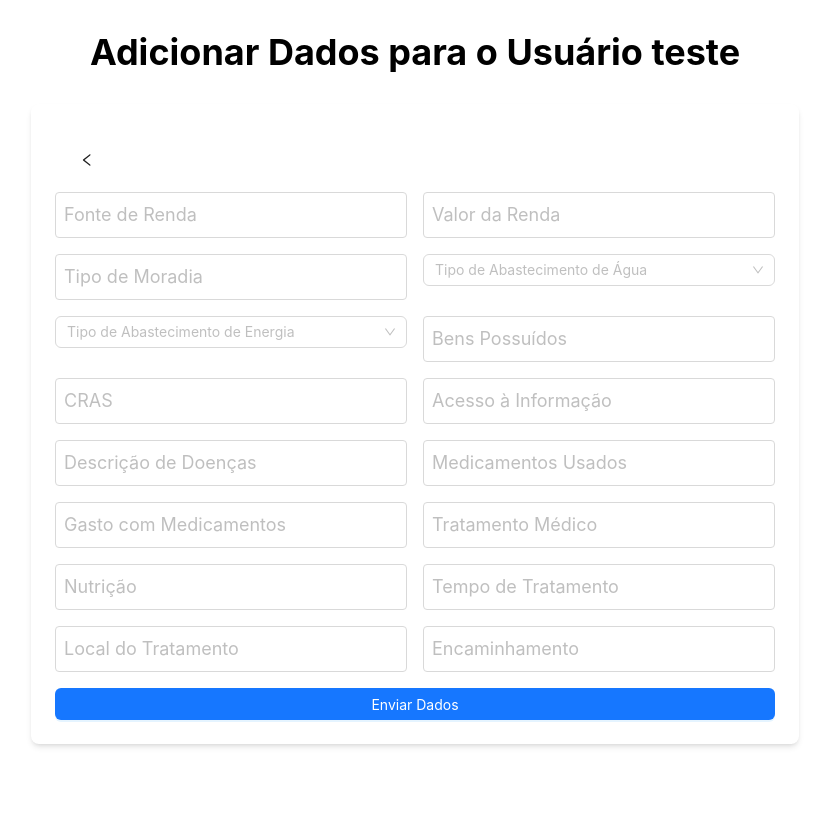
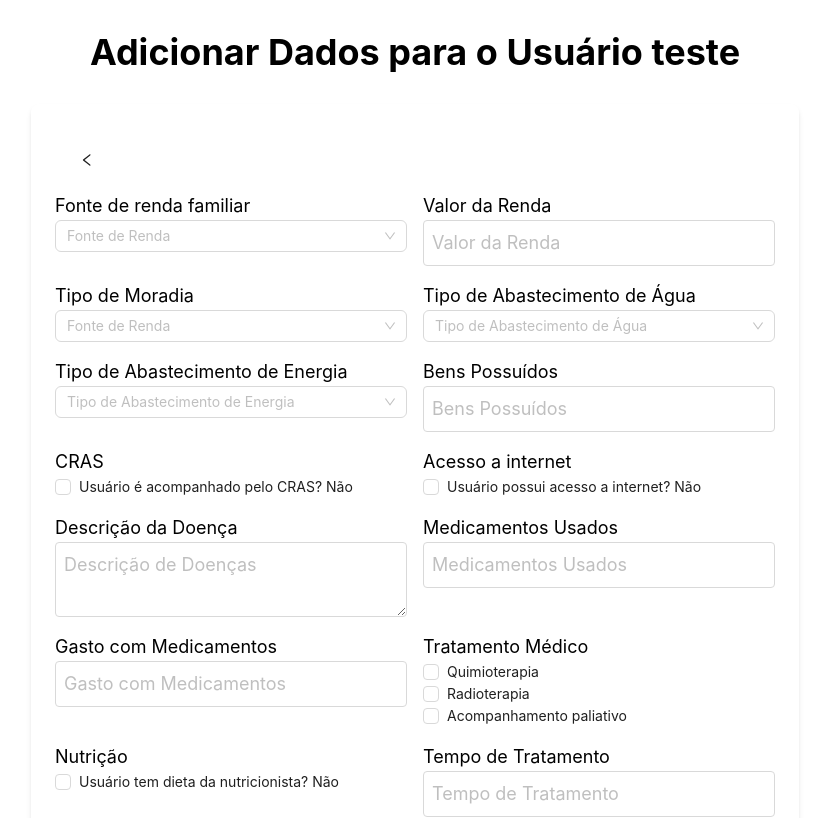
Before and after one commit to Pedro-Luucas/servico-social, a React (Create React App) app: page /adicionar-dados/teste in a window 1280 px wide. Shown: the top 818 px of the page, without its empty margins (225-1054 px from the left). Built offline with nearby package versions, Linux system fonts and the light colour scheme.

Commit message:
fiz coisa pkrl

```diff
--- a/src/components/EnderecoModal.tsx
+++ b/src/components/EnderecoModal.tsx
@@ -13,7 +13,7 @@ interface AddressModalProps {
   initialData?: Endereco | null;
 }
 
-const AddressModal: React.FC<AddressModalProps> = ({ onClose, onSave, initialData }) => {
+const EnderecoModal: React.FC<AddressModalProps> = ({ onClose, onSave, initialData }) => {
   const [cep, setCep] = useState(initialData?.CEP || '');
   const [municipio, setMunicipio] = useState(initialData?.municipio || '');
   const [bairro, setBairro] = useState(initialData?.bairro || '');
@@ -161,4 +161,4 @@ const AddressModal: React.FC<AddressModalProps> = ({ onClose, onSave, initialDat
   );
 };
 
-export default AddressModal;
+export default EnderecoModal;
--- /dev/null
+++ b/src/components/FamiliarModal.tsx
@@ -0,0 +1,146 @@
+import React, { useEffect, useState } from 'react';
+import { Familiar } from '../types';
+import { Input, Button, Select } from "antd";
+import { CloseOutlined } from '@ant-design/icons';
+
+interface FamiliarModalProps {
+  onClose: () => void;
+  onSave: (familiar: Familiar) => void;
+  initialData?: Familiar | null;
+}
+
+const FamiliarModal: React.FC<FamiliarModalProps> = ({ onClose, onSave, initialData }) => {
+  const [nome, setNome] = useState(initialData?.nome || '');
+  const [parentesco, setParentesco] = useState(initialData?.parentesco || '');
+  const [idade, setIdade] = useState(initialData?.idade || NaN);
+  const [profissao, setProfissao] = useState(initialData?.profissao || '');
+  const [escolaridade, setEscolaridade] = useState(initialData?.escolaridade || '');
+  const [salario, setSalario] = useState(initialData?.salario || NaN);
+
+  // Atualiza os valores iniciais caso initialData seja fornecido
+  useEffect(() => {
+    if (initialData) {
+      setNome(initialData.nome || '');
+      setParentesco(initialData.parentesco || '');
+      setIdade(initialData.idade || NaN);
+      setProfissao(initialData.profissao || '');
+      setEscolaridade(initialData.escolaridade || '');
+      setSalario(initialData.salario || NaN);
+    }
+  }, [initialData]);
+
+  // Função para submeter o formulário
+  const handleSubmit = () => {
+    const familiarFinal: Familiar = {
+      nome,
+      parentesco,
+      idade,
+      profissao,
+      escolaridade,
+      salario,
+    };
+    onSave(familiarFinal);  // Chama a função de salvamento passando os dados do familiar
+    onClose();              // Fecha o modal após salvar
+  };
+
+  const handleCancel = () => {
+    // Reseta os valores dos campos e fecha o modal
+    setNome('');
+    setParentesco('');
+    setIdade(NaN);
+    setProfissao('');
+    setEscolaridade('');
+    setSalario(NaN);
+    onClose();
+  };
+
+  return (
+    <div className="fixed inset-0 bg-black bg-opacity-50 flex justify-center items-center">
+      <div className="bg-white p-6 rounded shadow-lg w-96">
+        <div className="flex flex-row justify-between">
+          <h2 className="text-xl mb-4">Adicionar Familiar</h2>
+          <Button type='text' icon={<CloseOutlined />} onClick={onClose} className='self-start' />
+        </div>
+
+        <form className="grid grid-cols-1 gap-4">
+          {/* Nome */}
+          <Input
+            value={nome}
+            onChange={(e) => setNome(e.target.value)}
+            placeholder="Nome"
+            className="border rounded p-4 w-full text-lg"
+          />
+
+          {/* Parentesco */}
+          <Input
+            value={parentesco}
+            onChange={(e) => setParentesco(e.target.value)}
+            placeholder="Parentesco"
+            className="border rounded p-4 w-full text-lg"
+          />
+
+          {/* Idade */}
+          <Input
+            type="number"
+            value={idade}
+            onChange={(e) => setIdade(Number(e.target.value))}
+            placeholder="Idade"
+            className="border rounded p-4 w-full text-lg"
+          />
+
+          {/* Profissão */}
+          <Input
+            value={profissao}
+            onChange={(e) => setProfissao(e.target.value)}
+            placeholder="Profissão"
+            className="border rounded p-4 w-full text-lg"
+          />
+
+          {/* Escolaridade */}
+          <Select
+              placeholder="Escolaridade"
+              onChange={(value) => setEscolaridade(value)}
+              className="w-full size-full text-lg"
+              options={[
+                { value: 'ef-incompleto', label: 'Ensino fundamental incompleto' },
+                { value: 'ef-completo', label: 'Ensino fundamental completo' },
+                { value: 'em-incompleto', label: 'Ensino médio incompleto' },
+                { value: 'em-completo', label: 'Ensino médio completo' },
+                { value: 'es-incompleto', label: 'Ensino superior incompleto' },
+                { value: 'es-completo', label: 'Ensino superior completo' },
+              ]}
+            />
+
+          {/* Salário */}
+          <Input
+            type="number"
+            value={salario}
+            onChange={(e) => setSalario(Number(e.target.value))}
+            placeholder="Salário"
+            className="border rounded p-4 w-full text-lg"
+          />
+
+          {/* Botões de Ação */}
+          <div className="flex justify-end space-x-4">
+            <button
+              type="button"
+              onClick={handleCancel}
+              className="bg-gray-300 text-black p-4 text-lg rounded"
+            >
+              Cancelar
+            </button>
+            <button
+              type="button"
+              onClick={handleSubmit}
+              className="bg-blue-500 text-white p-4 text-lg rounded"
+            >
+              Salvar
+            </button>
+          </div>
+        </form>
+      </div>
+    </div>
+  );
+};
+
+export default FamiliarModal;
--- a/src/pages/AdicionarDados.tsx
+++ b/src/pages/AdicionarDados.tsx
@@ -1,14 +1,18 @@
 import React, { useState } from 'react';
 import { useParams, useNavigate } from 'react-router-dom';
-import { DadosUsuario, Familiar } from '../types';
+import { DadosUsuario, Familiar, CRAS } from '../types';
+import type { CheckboxProps } from 'antd';
 import { Input, Select, Checkbox, Button } from 'antd';
-import { LeftOutlined } from '@ant-design/icons';
+import { LeftOutlined, EyeInvisibleOutlined, EyeOutlined } from '@ant-design/icons';
+import FamiliarModal from '../components/FamiliarModal';
+
+const { TextArea } = Input;
 
 const AdicionarDados: React.FC = () => {
+
   const { id } = useParams<{ id: string }>(); // Pega o ID da URL
 
   const [formData, setFormData] = useState<DadosUsuario>({
-    familiares: [{ nome: '',escolaridade: '', profissao: '', idade: 0, salario: 0, parentesco: '' }],
     fonteRenda: '',
     valorRenda: NaN,
     moradia: '',
@@ -16,7 +20,6 @@ const AdicionarDados: React.FC = () => {
     energia: '',
     bens: '',
     internet: false,
-    CRAS: '',
     acesso: '',
     descDoenca: '',
     medicamentos: '',
@@ -29,6 +32,48 @@ const AdicionarDados: React.FC = () => {
   });
 
   const navigate = useNavigate();
+
+  //Familiares
+  const [showModal, setShowModal] = useState(false);
+  const [familiar, setFamiliar] = useState<Familiar | null>(null);
+  const handleFamiliarSubmit = (familiarData: Familiar) => {
+    setFamiliar(familiarData);
+    setFormData((prevState) => ({
+      ...prevState,
+      familiares: [...(prevState.familiares || []), familiarData]
+    }));
+    setShowModal(false);
+    console.log(formData)
+  };
+
+  //CRAS
+  const [isCRAS, setIsCRAS] = useState(false)
+  const [isAcesso, setIsAcesso] = useState(false)
+  var acessoVisibility = isCRAS ? '' : 'hidden'
+  var CrasLoginVisibility = isAcesso ? '' : 'hidden'
+
+  const toggleCRAS: CheckboxProps['onChange'] = (e) => {
+    setIsCRAS(e.target.checked)
+  }
+  const toggleAcesso: CheckboxProps['onChange'] = (e) => {
+    setIsAcesso(e.target.checked)
+
+  }
+
+  // SN SIM OU NAO
+  const [isNet, setIsNet] = useState(false)
+  const [isNutri, setIsNutri] = useState(false)
+  const toggleNet: CheckboxProps['onChange'] = (e) => {
+    setIsNet(e.target.checked)
+  }
+  const toggleNutri: CheckboxProps['onChange'] = (e) => {
+    setIsNutri(e.target.checked)
+  }
+  var SNnet = isNet ? 'Sim' : 'Não'
+  var SNnutri = isNutri  ? 'Sim' : 'Não'
+  var SNcras = isCRAS ? 'Sim' : 'Não'
+  var SNacesso = isAcesso ? 'Sim' : 'Não'
+
 
   const handleInputChange = (e: React.ChangeEvent<HTMLInputElement>) => {
     const { name, value } = e.target;
@@ -45,7 +90,7 @@ const AdicionarDados: React.FC = () => {
 
   const handleVoltar = () => {
     setFormData({
-      familiares: [{ nome: '',escolaridade: '', profissao: '', idade: 0, salario: 0, parentesco: '' }],
+      familiares: [{ nome: '', escolaridade: '', profissao: '', idade: 0, salario: 0, parentesco: '' }],
       fonteRenda: '',
       valorRenda: NaN,
       moradia: '',
@@ -53,7 +98,6 @@ const AdicionarDados: React.FC = () => {
       energia: '',
       bens: '',
       internet: false,
-      CRAS: '',
       acesso: '',
       descDoenca: '',
       medicamentos: '',
@@ -65,48 +109,49 @@ const AdicionarDados: React.FC = () => {
       encaminhamento: '',
     });
     navigate('/Cadastro')
-  }
+  };
 
-  //const handleAddFamiliar = () => {
-  //  setFormData({
-  //    ...formData,
-  //    familiares: [...formData.familiares, { nome: '', idade: 0, parentesco: '' }],
-  //  });
-  //};
-
-  const handleFamiliarChange = (index: number, field: keyof Familiar, value: string | number) => {
-    const updatedFamiliares = [...formData.familiares];
-    updatedFamiliares[index] = { ...updatedFamiliares[index], [field]: value };
-    setFormData({ ...formData, familiares: updatedFamiliares });
-  };
 
   const handleSubmit = (e: React.FormEvent) => {
     e.preventDefault();
     console.log('Dados do Usuário:', formData);
-    // Aqui você pode enviar os dados para uma API ou outro processamento.
   };
 
   return (
     <div className="container mx-auto p-4 md:p-8">
-
       <h1 className="text-2xl md:text-4xl font-bold mb-4 md:mb-8 text-center">
         Adicionar Dados para o Usuário {id}
       </h1>
-      <div className="max-w-3xl mx-auto bg-white p-6 rounded-lg shadow-md">
-
+      <div className="max-w-3xl mx-auto mb-10 bg-white p-6 rounded-lg shadow-md ">
         <div className='button p-4'>
-        <Button type='text' icon={<LeftOutlined />} onClick={handleVoltar}  />
+          <Button type='text' icon={<LeftOutlined />} onClick={handleVoltar} />
         </div>
 
         <form onSubmit={handleSubmit} className="grid grid-cols-1 md:grid-cols-2 gap-4">
+
           {/* Fonte de Renda */}
-          <Input
-            name="fonteRenda"
+          <div className="flex flex-col">
+            <label className="text-lg">Fonte de renda familiar</label>
+            <Select
               placeholder="Fonte de Renda"
-            value={formData.fonteRenda}
-            onChange={handleInputChange}
-            className="border rounded p-2 w-full text-lg"
+              onChange={(value) => handleSelectChange('fonteRenda', value)}
+              className="w-full"
+              options={[
+                { value: 'emp-formal', label: 'emp. formal' },
+                { value: 'emp-informal', label: 'emp. informal' },
+                { value: 'ap-invalidez', label: 'aposentado por invalidez' },
+                { value: 'ap-contribuicao', label: 'aposentado por tempo de contribuição' },
+                { value: 'pens-morte', label: 'pensão por morte' },
+                { value: 'aux-doenca', label: 'auxilio doença' },
+                { value: 'BPC-LOAS', label: 'BPC/LOAS' },
+                { value: 'bolsa-familia', label: 'bolsa familia' },
+              ]}
             />
+          </div>
+
+          {/* Valor da Renda */}
+          <div className="flex flex-col">
+            <label className="text-lg">Valor da Renda</label>
             <Input
               name="valorRenda"
               placeholder="Valor da Renda"
@@ -115,40 +160,57 @@ const AdicionarDados: React.FC = () => {
               onChange={handleInputChange}
               className="border rounded p-2 w-full text-lg"
             />
+          </div>
 
           {/* Moradia */}
-          <Input
-            name="moradia"
-            placeholder="Tipo de Moradia"
-            value={formData.moradia}
-            onChange={handleInputChange}
-            className="border rounded p-2 w-full text-lg"
+          <div className="flex flex-col">
+            <label className="text-lg">Tipo de Moradia</label>
+            <Select
+              placeholder="Fonte de Renda"
+              onChange={(value) => handleSelectChange('fonteRenda', value)}
+              className="w-full"
+              options={[
+                { value: 'própria', label: 'Casa própria' },
+                { value: 'alugada', label: 'Casa alugada' },
+                { value: 'cedida', label: 'Casa cedida' },
+                { value: 'financiada', label: 'Casa financiada' },
+              ]}
             />
+          </div>
 
           {/* Água */}
+          <div className="flex flex-col">
+            <label className="text-lg">Tipo de Abastecimento de Água</label>
             <Select
               placeholder="Tipo de Abastecimento de Água"
               onChange={(value) => handleSelectChange('agua', value)}
               className="w-full"
               options={[
-              { value: 'Encanada', label: 'Encanada' },
-              { value: 'Poço', label: 'Poço' },
-              { value: 'Caminhão pipa', label: 'Caminhão pipa' },
+                { value: 'publica', label: 'rede pública' },
+                { value: 'poco', label: 'poço ou nascente' },
+                { value: 'outros', label: 'outros' },
               ]}
             />
+          </div>
 
           {/* Energia */}
+          <div className="flex flex-col">
+            <label className="text-lg">Tipo de Abastecimento de Energia</label>
             <Select
               placeholder="Tipo de Abastecimento de Energia"
               onChange={(value) => handleSelectChange('energia', value)}
               className="w-full"
               options={[
-              { value: 'Elétrica', label: 'Elétrica' },
-              { value: 'Gerador', label: 'Gerador' },
+                { value: 'celesc', label: 'celesc' },
+                { value: 'cooperativa', label: 'cooperativa' },
+                { value: 'irregular', label: 'irregular' },
               ]}
             />
+          </div>
 
           {/* Bens */}
+          <div className="flex flex-col">
+            <label className="text-lg">Bens Possuídos</label>
             <Input
               name="bens"
               placeholder="Bens Possuídos"
@@ -156,44 +218,45 @@ const AdicionarDados: React.FC = () => {
               onChange={handleInputChange}
               className="border rounded p-2 w-full text-lg"
             />
-
-          {/* Internet
-          <Checkbox
-            checked={formData.internet}
-            onChange={handleCheckboxChange}
-          >
-            Possui Internet?
-          </Checkbox>
-          */}
+          </div>
 
           {/* CRAS */}
-          <Input
-            name="CRAS"
-            placeholder="CRAS"
-            value={formData.CRAS}
-            onChange={handleInputChange}
-            className="border rounded p-2 w-full text-lg"
-          />
+          <div className="flex flex-col">
+            <label className="text-lg">CRAS</label>
+              <Checkbox checked={isCRAS} onChange={toggleCRAS}>Usuário é acompanhado pelo CRAS? {SNcras}</Checkbox>
+              <Checkbox checked={isAcesso} onChange={toggleAcesso} className={acessoVisibility}>Usuário tem acesso ao sistema do CRAS? {SNacesso}</Checkbox>
+              <div className={'' + CrasLoginVisibility}>
+                <div>
+                  <label className='text-lg'>Chave</label>
+                  <Input placeholder='Chave'></Input>
+                </div>
+                <div>
+                  <label className='text-lg'>Senha</label>
+                  <Input.Password placeholder='Senha' iconRender={(visible) => (visible ? <EyeOutlined /> : <EyeInvisibleOutlined />)} ></Input.Password>
+                </div>
+              </div>
+          </div>
 
           {/* Acesso */}
-          <Input
-            name="acesso"
-            placeholder="Acesso à Informação"
-            value={formData.acesso}
-            onChange={handleInputChange}
-            className="border rounded p-2 w-full text-lg"
-          />
+          <div className="flex flex-col">
+            <label className="text-lg">Acesso a internet</label>
+            <Checkbox onChange={toggleNet}>Usuário possui acesso a internet? {SNnet}</Checkbox>
+          </div>
 
           {/* Doenças */}
-          <Input
+          <div className="flex flex-col">
+            <label className="text-lg">Descrição da Doença</label>
+            <TextArea
               name="descDoenca"
               placeholder="Descrição de Doenças"
               value={formData.descDoenca}
-            onChange={handleInputChange}
               className="border rounded p-2 w-full text-lg"
             />
+          </div>
 
           {/* Medicamentos */}
+          <div className="flex flex-col">
+            <label className="text-lg">Medicamentos Usados</label>
             <Input
               name="medicamentos"
               placeholder="Medicamentos Usados"
@@ -201,8 +264,11 @@ const AdicionarDados: React.FC = () => {
               onChange={handleInputChange}
               className="border rounded p-2 w-full text-lg"
             />
+          </div>
 
           {/* Gastos com Medicamentos */}
+          <div className="flex flex-col">
+            <label className="text-lg">Gasto com Medicamentos</label>
             <Input
               name="medicamentosGasto"
               placeholder="Gasto com Medicamentos"
@@ -211,26 +277,25 @@ const AdicionarDados: React.FC = () => {
               onChange={handleInputChange}
               className="border rounded p-2 w-full text-lg"
             />
+          </div>
 
           {/* Tratamento */}
-          <Input
-            name="tratamento"
-            placeholder="Tratamento Médico"
-            value={formData.tratamento}
-            onChange={handleInputChange}
-            className="border rounded p-2 w-full text-lg"
-          />
+          <div className="flex flex-col">
+            <label className="text-lg">Tratamento Médico</label>
+            <Checkbox>Quimioterapia</Checkbox>
+            <Checkbox>Radioterapia</Checkbox>
+            <Checkbox>Acompanhamento paliativo</Checkbox>
+          </div>
 
           {/* Nutrição */}
-          <Input
-            name="nutri"
-            placeholder="Nutrição"
-            value={formData.nutri}
-            onChange={handleInputChange}
-            className="border rounded p-2 w-full text-lg"
-          />
+          <div className="flex flex-col">
+            <label className="text-lg">Nutrição</label>
+              <Checkbox onChange={toggleNutri}>Usuário tem dieta da nutricionista? {SNnutri}</Checkbox>
+          </div>
 
           {/* Tempo de Tratamento */}
+          <div className="flex flex-col">
+            <label className="text-lg">Tempo de Tratamento</label>
             <Input
               name="tempoTratamento"
               placeholder="Tempo de Tratamento"
@@ -238,8 +303,11 @@ const AdicionarDados: React.FC = () => {
               onChange={handleInputChange}
               className="border rounded p-2 w-full text-lg"
             />
+          </div>
 
           {/* Local de Tratamento */}
+          <div className="flex flex-col">
+            <label className="text-lg">Local do Tratamento</label>
             <Input
               name="local"
               placeholder="Local do Tratamento"
@@ -247,52 +315,38 @@ const AdicionarDados: React.FC = () => {
               onChange={handleInputChange}
               className="border rounded p-2 w-full text-lg"
             />
+          </div>
 
           {/* Encaminhamento */}
+          <div className="flex flex-col">
+            <label className="text-lg">Encaminhamento</label>
             <Input
               name="encaminhamento"
               placeholder="Encaminhamento"
-            value={formData.encaminhamento}
               onChange={handleInputChange}
               className="border rounded p-2 w-full text-lg"
             />
+          </div>
 
-          {/* Familiares
-          <div className="md:col-span-2">
-            <h2 className="text-lg font-bold">Familiares</h2>
-            {formData.familiares.map((familiar, index) => (
-              <div key={index} className="flex gap-4">
-                <Input
-                  placeholder="Nome"
-                  value={familiar.nome}
-                  onChange={(e) => handleFamiliarChange(index, 'nome', e.target.value)}
-                  className="border rounded p-2 w-full text-lg"
-                />
-                <Input
-                  placeholder="Idade"
-                  type="number"
-                  value={familiar.idade}
-                  onChange={(e) => handleFamiliarChange(index, 'idade', Number(e.target.value))}
-                  className="border rounded p-2 w-full text-lg"
-                />
-                <Input
-                  placeholder="Parentesco"
-                  value={familiar.parentesco}
-                  onChange={(e) => handleFamiliarChange(index, 'parentesco', e.target.value)}
-                  className="border rounded p-2 w-full text-lg"
-                />
-              </div>
-            ))}
-            <Button onClick={handleAddFamiliar} className="mt-2">
+
+          <Button
+            type="primary" htmlType="button"
+            onClick={() => setShowModal(true)}
+            className="md:col-span-2 bg-blue-500 text-white p-2 md:p-4 w-full text-lg rounded"
+          >
             Adicionar Familiar
           </Button>
-          </div>*/}
 
           {/* Botão de Envio */}
-          <Button type="primary" htmlType="submit" className="md:col-span-2 height">
+          <Button type="primary" htmlType="submit" className="md:col-span-2 bg-blue-500 text-white p-2 md:p-4 w-full text-lg rounded">
             Enviar Dados
           </Button>
         </form>
+        {showModal && (
+          <FamiliarModal
+            onClose={() => setShowModal(false)}
+            onSave={handleFamiliarSubmit}
+          />)}
       </div>
     </div>
   );
```
Also changed, not shown: src/pages/Cadastro.tsx (+46 -12 lines), src/types.ts (+11 -2 lines). Lines whose indentation alone changed are shown as unchanged.
